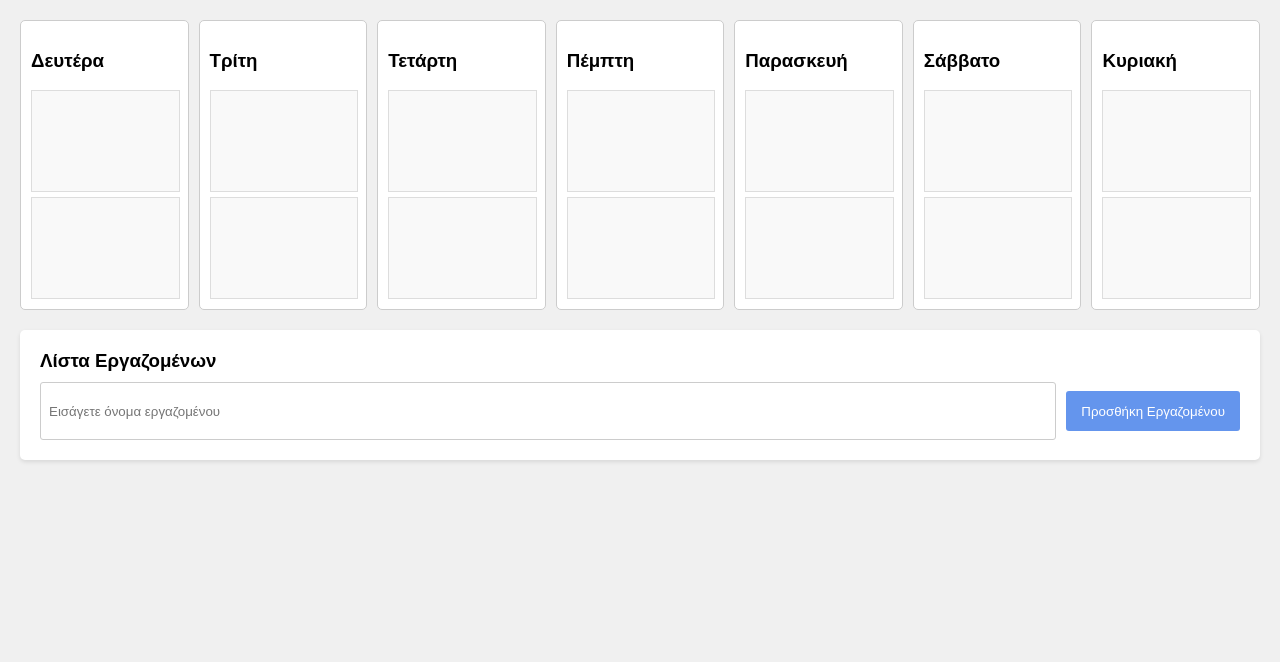
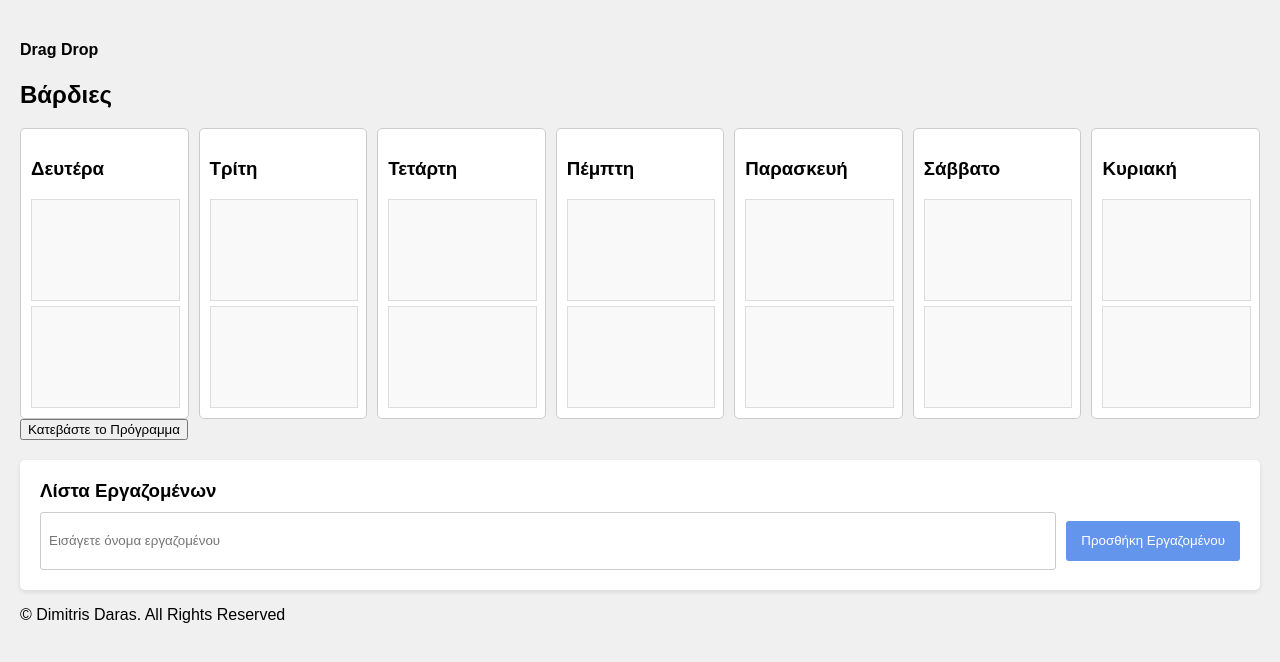
Before and after one commit to DimitrisDaras/DragDrop, a plain HTML site: page index.html in a window 1280 px wide. Drawn offline with Linux system fonts and the light colour scheme.

Commit message:
Update index.html add download button

```diff
--- a/index.html
+++ b/index.html
@@ -5,9 +5,19 @@
     <meta name="viewport" content="width=device-width, initial-scale=1.0">
     <title>Πρόγραμμα Εργαζομένων</title>
     <link rel="stylesheet" href="styles.css">
+    <script src="https://cdnjs.cloudflare.com/ajax/libs/html2canvas/0.5.0-beta4/html2canvas.min.js"></script>
 </head>
 <body>
+<!-- Header -->
+<div class="header">
+    <h4>Drag Drop</h4>
+</div>
 
+<!-- Main Page -->
+<div class="homepage">
+    <div>
+        <h2>Βάρδιες</h2>
+        <!-- Employees Calendar -->
         <div id="calendar" class="calendar">
             <div class="day">
                 <h3>Δευτέρα</h3>
@@ -45,7 +55,9 @@
                 <div class="shift"></div>
             </div>
         </div>
-
+    </div>
+    <button id="download-btn">Κατεβάστε το Πρόγραμμα</button>
+    <!-- Add Employee -->
     <div id="employee-list">
         <h3>Λίστα Εργαζομένων</h3>
         <div class="employee-input-container">
@@ -54,6 +66,12 @@
         </div>
         <div id="draggable-employees" class="draggable-container"></div>
     </div>
+</div>
+
+<!-- Footer -->
+<div class="footer">
+    <p>© <span id="current-year"></span> Dimitris Daras. All Rights Reserved</p>
+</div>
 
 <script src="script.js"></script>
 </body>
```
Lines whose indentation alone changed are shown as unchanged.
